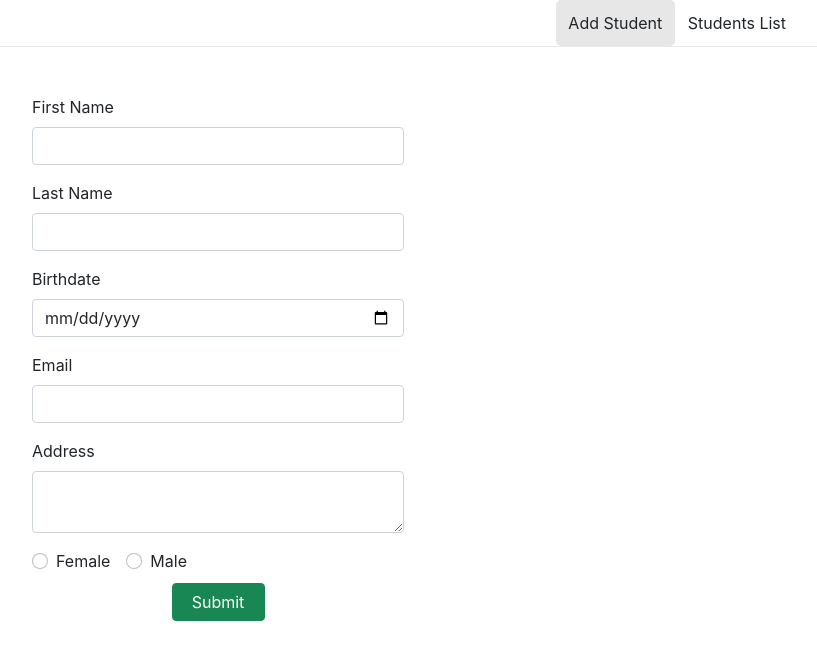
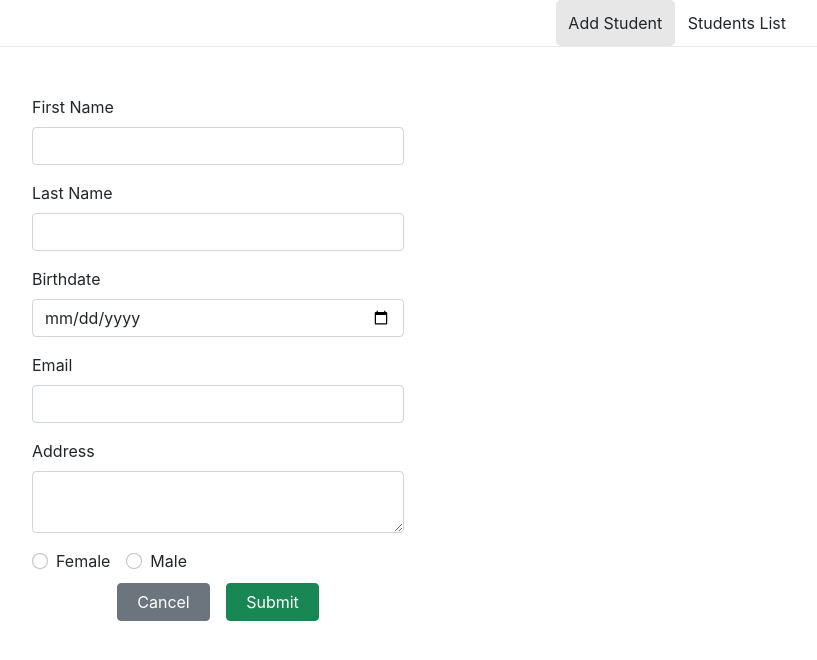
Before and after one commit to AdonayVasquez/students-frontend, a React (Create React App) app: page / in a window 1280 px wide. Shown: the top 660 px of the page, without its empty margins (422-1239 px from the left). Built offline with nearby package versions, Linux system fonts and the light colour scheme.

Commit message:
Clear form

```diff
--- a/src/components/FormStudent.js
+++ b/src/components/FormStudent.js
@@ -47,6 +47,15 @@ const FormStudent = (props) => {
         props.handleFormRequest(data);
     }
 
+    const handleClean = () => {
+        setFirstName('');
+        setLastName('');
+        setBirthdate('');
+        setEmail('');
+        setAddress('');
+        setGenre('');
+    }
+
     return (
         <div className="container d-flex justify-content-center">
             <div className="col-10 col-md-6 col-lg-4 mt-5">
@@ -88,8 +97,11 @@ const FormStudent = (props) => {
                             </label>
                         </div>
                     </div>
+                    <div className="d-flex justify-content-center">
+                    <button type="submit" className="btn btn-secondary w-25 mx-2" onClick={handleClean} >Cancel</button>
+                    <button type="submit" className="btn btn-success w-25 mx-2">Submit</button>
+                    </div>
 
-                    <button type="submit" className="btn btn-success w-25 d-block m-auto">Submit</button>
                 </form>
             </div>
         </div>
```
